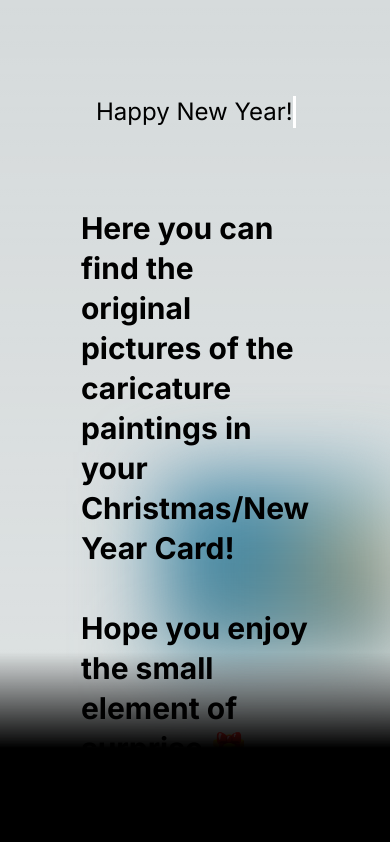
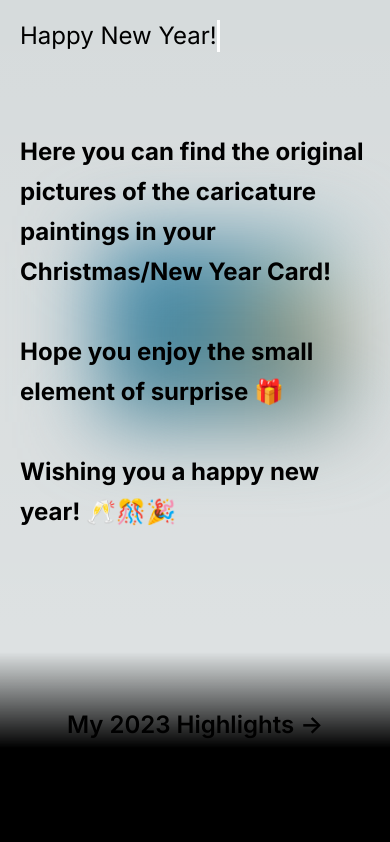
Before and after one commit to daqichen/Origami-TailwindCSS, a Next.js app: page /year2024/ in a window 390 px wide. Shown: the top 842 px of the page. Built offline with nearby package versions, Linux system fonts and the light colour scheme.

Commit message:
sizing for phone

```diff
--- a/app/page.tsx
+++ b/app/page.tsx
@@ -3,7 +3,7 @@ import HolidayCard from "@/containers/welcome-page/holiday-card-section";
 
 export default function Home() {
   return (
-    <main className="flex min-h-screen flex-col items-center justify-between p-24">
+    <main className="flex min-h-screen flex-col items-center justify-between p-5 lg:p-24 md:p-12 sm:p-5">
       <LandingPage/>
       <HolidayCard format="painting"/>
       <HolidayCard format="original"/>
--- a/containers/holidayCard.tsx
+++ b/containers/holidayCard.tsx
@@ -19,8 +19,8 @@ const HolidayCard = () => {
           </div>
         </div>
 
-        <div className="mb-20 relative flex py-20 place-items-center before:absolute before:h-[300px] before:w-[480px] before:-translate-x-1/2 before:rounded-full before:bg-gradient-radial before:from-white before:to-transparent before:blur-2xl before:content-[''] after:absolute after:-z-20 after:h-[180px] after:w-[240px] after:translate-x-1/3 after:bg-gradient-conic after:from-sky-200 after:via-blue-200 after:blur-2xl after:content-[''] before:dark:bg-gradient-to-br before:dark:from-transparent before:dark:to-blue-700 before:dark:opacity-10 after:dark:from-sky-900 after:dark:via-[#0141ff] after:dark:opacity-40 before:lg:h-[360px] z-[-1]">
-          <p className="font-bold text-3xl leading-10">
+        <div className=" p-15 mb-20 relative flex py-20 place-items-center before:absolute before:h-[300px] before:w-[480px] before:-translate-x-1/2 before:rounded-full before:bg-gradient-radial before:from-white before:to-transparent before:blur-2xl before:content-[''] after:absolute after:-z-20 after:h-[180px] after:w-[240px] after:translate-x-1/3 after:bg-gradient-conic after:from-sky-200 after:via-blue-200 after:blur-2xl after:content-[''] before:dark:bg-gradient-to-br before:dark:from-transparent before:dark:to-blue-700 before:dark:opacity-10 after:dark:from-sky-900 after:dark:via-[#0141ff] after:dark:opacity-40 before:lg:h-[360px] z-[-1]">
+          <p className="font-bold text-2xl leading-10">
               Here you can find the original pictures of the caricature paintings in your Christmas/New Year Card!
               <br/><br/>
               Hope you enjoy the small element of surprise &#127873;
@@ -29,7 +29,7 @@ const HolidayCard = () => {
           </p>
         </div>
 
-      <div className="mb-32 grid text-center lg:max-w-5xl lg:w-full lg:mb-0 lg:grid-cols-2 lg:text-left">
+      <div className=" p-15 mb-32 grid text-center lg:max-w-5xl lg:w-full lg:mb-0 lg:grid-cols-2 lg:text-left">
         <a
           href="https://photos.app.goo.gl/dsx38erJPQo7qRGi8"
           className="group rounded-lg border border-transparent px-5 py-4 transition-colors hover:border-gray-300 hover:bg-gray-100 hover:dark:border-neutral-700 hover:dark:bg-neutral-800/30"
--- a/containers/welcome-page/holiday-card-section/index.tsx
+++ b/containers/welcome-page/holiday-card-section/index.tsx
@@ -66,7 +66,7 @@ const HolidayCardSection: FC<HolidayCardSectionProps> = ({format}) => {
   const [person, setPerson] = useState('');
   return (
     <section id={format === 'original'? 'photographs': 'paintings'} className="w-full flex justify-center">
-      <div className=" flex flex-col py-10 md:py-28 items-center  gap-8 md:gap-24 w-full max-w-screen-xl mx-5 md:mx-20">
+      <div className=" flex flex-col py-10 md:py-28 items-center  gap-8 md:gap-12 w-full max-w-screen-xl mx-5 md:mx-20">
         <div className="flex flex-col items-center w-full md:max-w-[800px] text-center gap-8">
           <div>
             <p className="text-textColor text-sm md:text-lg">
@@ -124,10 +124,10 @@ const HolidayCardSection: FC<HolidayCardSectionProps> = ({format}) => {
           </Carousel>
           : person === '' ?
           // <div className="mb-32 grid text-center lg:max-w-5xl lg:w-full lg:mb-0 lg:grid-cols-2 lg:text-center">
-              <div className="grid grid-cols-1 gap-8 sm:grid-cols-2 md:grid-cols-2">
+              <div className="grid mb-32 grid-cols-1 lg:gap-8 sm:gap-1 sm:grid-cols-2 md:grid-cols-2">
               {recipients.map((recipient) =>
                   <img
-                  className="h-40 w-full max-w-full rounded-lg object-cover object-center"
+                  className="h-40 my-2 w-full max-w-full rounded-lg object-cover object-center"
                   // className={`${format != 'original' && 'rounded-lg'} object-cover mx-auto my-10`}
                     src={`/year2024/original/_${recipient.id}.jpg`}
                     alt={`${recipient.name} Img`}
@@ -138,9 +138,9 @@ const HolidayCardSection: FC<HolidayCardSectionProps> = ({format}) => {
           :
           recipients.filter(recipient=> recipient.id === person).map((recipient) =>
             <div>
-            <div className="mb-32 grid gap-8 text-center lg:max-w-5xl lg:w-full lg:mb-0 lg:grid-cols-2 lg:text-center">
+            <div className="mb-32 grid gap-2 lg:gap-8 text-center lg:max-w-5xl lg:w-full lg:mb-0 lg:grid-cols-2 lg:text-center">
                 <img
-                    className="h-full w-full rounded-xl object-cover object-center"
+                    className="my-2 h-full w-full rounded-xl object-cover object-center"
                     src={`/year2024/original/_${recipient.id}.jpg`}
                     alt={`${recipient.name} Img`}
                   />
```
